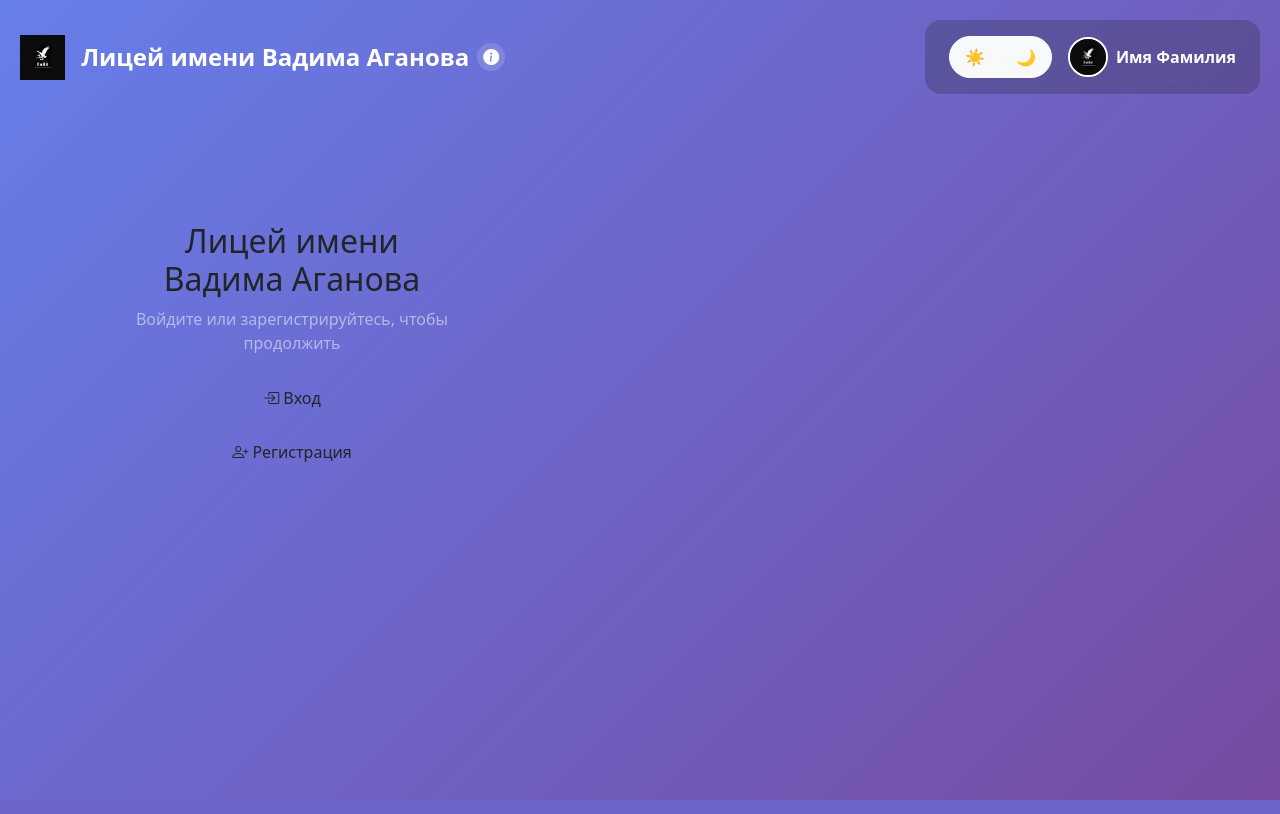
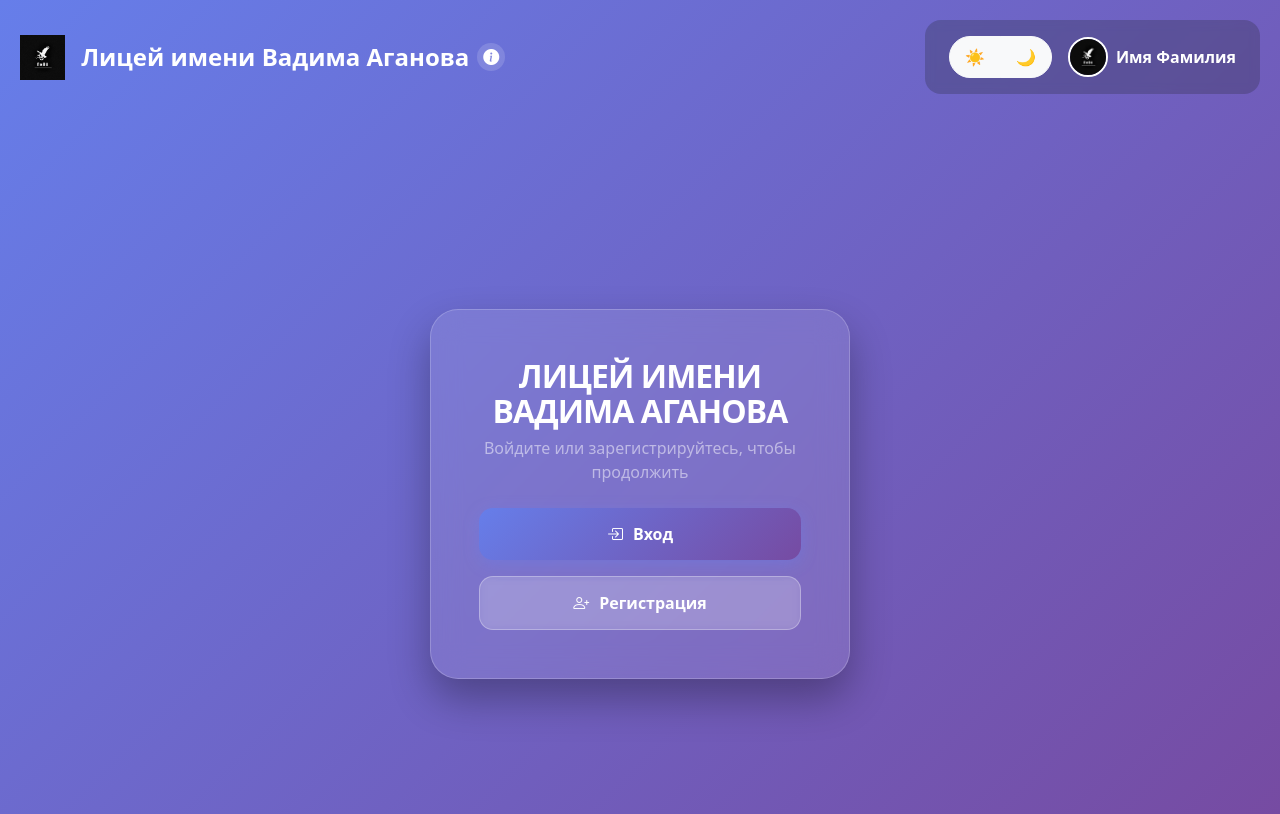
Before and after one commit to leshahit56-pixel/lyceum-of-the-name-of-Vadim-Aganov, a Flask app: page /if_not_auth in a window 1280 px wide. Run offline with Flask 3, Linux system fonts and the light colour scheme.

Commit message:
небольшие исправления

```diff
--- a/static/css/style.css
+++ b/static/css/style.css
@@ -1025,6 +1025,93 @@ body.dark .auth-card-container .card {
     border-color: rgba(0, 0, 0, 0.1) !important;
 }
 
+/* Контейнер-обертка, не конфликтующий с .registration-wrapper */
+.auth-v2-wrapper {
+    min-height: 80vh;
+    display: flex;
+    align-items: center;
+    justify-content: center;
+    padding: 20px;
+}
+
+/* Карточка с эффектом Glassmorphism */
+.auth-v2-card {
+    background: rgba(255, 255, 255, 0.1) !important;
+    backdrop-filter: blur(15px);
+    -webkit-backdrop-filter: blur(15px);
+    border: 1px solid rgba(255, 255, 255, 0.2) !important;
+    border-radius: 28px !important;
+    box-shadow: 0 20px 40px rgba(0, 0, 0, 0.3);
+}
+
+/* Стили для темной темы (синхронизировано с вашим body.dark) */
+body.dark .auth-v2-card {
+    background: rgba(22, 33, 62, 0.8) !important;
+    border-color: rgba(255, 255, 255, 0.1) !important;
+}
+
+/* Заголовок */
+.auth-v2-title {
+    font-weight: 850 !important;
+    letter-spacing: -0.03em;
+    color: #ffffff;
+    text-transform: uppercase;
+    line-height: 1.1;
+}
+
+/* Кнопки (уникальные префиксы во избежание конфликта с .btn-action) */
+.btn-v2-main {
+    padding: 14px;
+    border-radius: 14px;
+    border: none;
+    font-weight: 700;
+    display: flex;
+    align-items: center;
+    justify-content: center;
+    gap: 10px;
+    transition: all 0.3s cubic-bezier(0.4, 0, 0.2, 1);
+    color: white;
+}
+
+.btn-v2-login {
+    background: linear-gradient(135deg, #667eea 0%, #764ba2 100%);
+    box-shadow: 0 4px 15px rgba(102, 126, 234, 0.4);
+}
+
+.btn-v2-login:hover {
+    transform: translateY(-3px);
+    box-shadow: 0 8px 25px rgba(102, 126, 234, 0.5);
+    filter: brightness(1.1);
+}
+
+.btn-v2-reg {
+    background: rgba(255, 255, 255, 0.15);
+    border: 1px solid rgba(255, 255, 255, 0.3);
+    backdrop-filter: blur(5px);
+}
+
+.btn-v2-reg:hover {
+    background: rgba(255, 255, 255, 0.25);
+    transform: translateY(-3px);
+}
+
+/* Уникальная анимация (чтобы не дублировать slideUp) */
+.animate-v2-up {
+    animation: authSlideIn 0.8s cubic-bezier(0.16, 1, 0.3, 1) forwards;
+    opacity: 0;
+}
+
+@keyframes authSlideIn {
+    from {
+        opacity: 0;
+        transform: translateY(40px) scale(0.95);
+    }
+    to {
+        opacity: 1;
+        transform: translateY(0) scale(1);
+    }
+}
+
 body.dark .modal-border-light {
     border-color: #2d2d44 !important;
 }
--- a/templates/if_not_autorization.html
+++ b/templates/if_not_autorization.html
@@ -1,16 +1,16 @@
 {% extends "base.html" %}
 
 {% block content %}
-<div class="auth-wrapper">
-    <div class="auth-card p-5 text-center animate-up" style="max-width: 420px; width: 100%;">
-        <h2 class="auth-title">Лицей имени <br> Вадима Аганова</h2>
+<div class="auth-v2-wrapper">
+    <div class="auth-v2-card p-5 text-center animate-v2-up" style="max-width: 420px; width: 100%;">
+        <h2 class="auth-v2-title">Лицей имени <br> Вадима Аганова</h2>
         <p class="text-white-50 mb-4">Войдите или зарегистрируйтесь, чтобы продолжить</p>
 
         <form method="post" class="d-grid gap-3">
-            <button name="action" value="aut" type="submit" class="btn btn-custom btn-login">
+            <button name="action" value="aut" type="submit" class="btn-v2-main btn-v2-login">
                 <i class="bi bi-box-arrow-in-right"></i> Вход
             </button>
-            <button name="action" value="reg" type="submit" class="btn btn-custom btn-reg">
+            <button name="action" value="reg" type="submit" class="btn-v2-main btn-v2-reg">
                 <i class="bi bi-person-plus"></i> Регистрация
             </button>
         </form>
```
Also changed, not shown: 2 other files.
